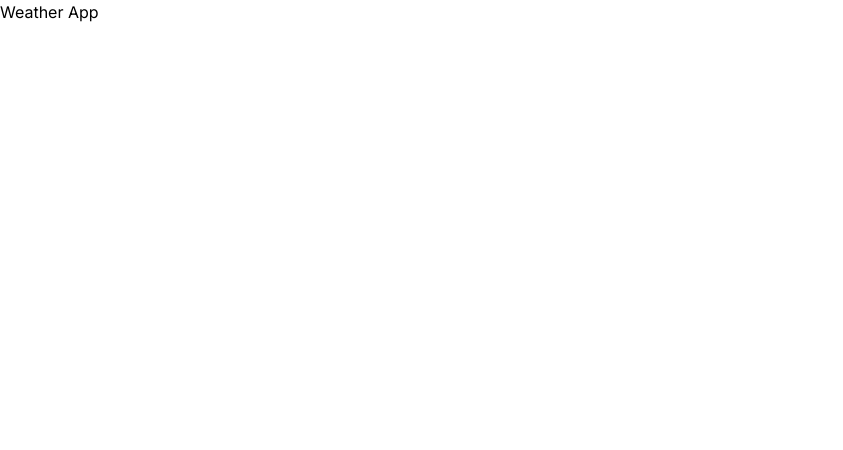
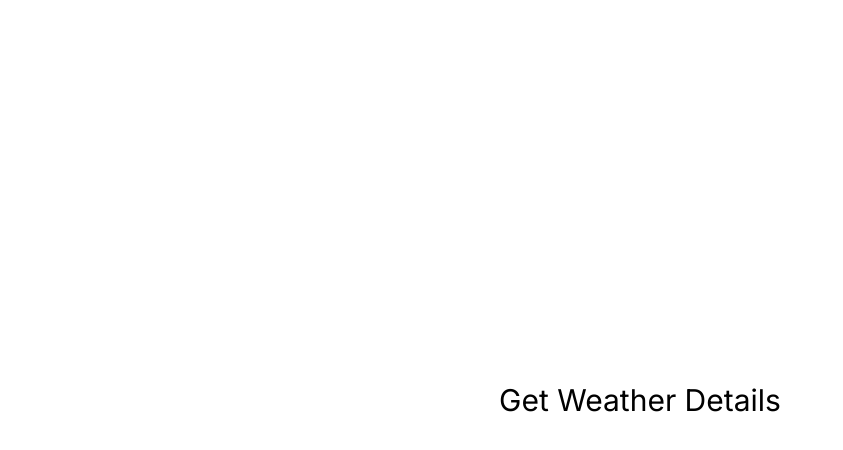
Before and after one commit to SasnarineDeodat/nextjs-weather-app-technical-assessment, a Next.js app: page / in a window 1280 px wide. Shown: the top 450 px of the page, without its empty margins (0-843 px from the left). Built offline with nearby package versions, Linux system fonts and the light colour scheme.

Commit message:
created the heading of the homepage

```diff
--- a/app/page.js
+++ b/app/page.js
@@ -2,8 +2,8 @@ import Image from "next/image";
 
 export default function Home() {
   return (
-    <div>
-      <h1>Weather App</h1>
+    <div className="flex justify-center items-center text-center h-screen">
+      <h1 className="text-3xl">Get Weather Details</h1>
     </div>
   );
 }
```
